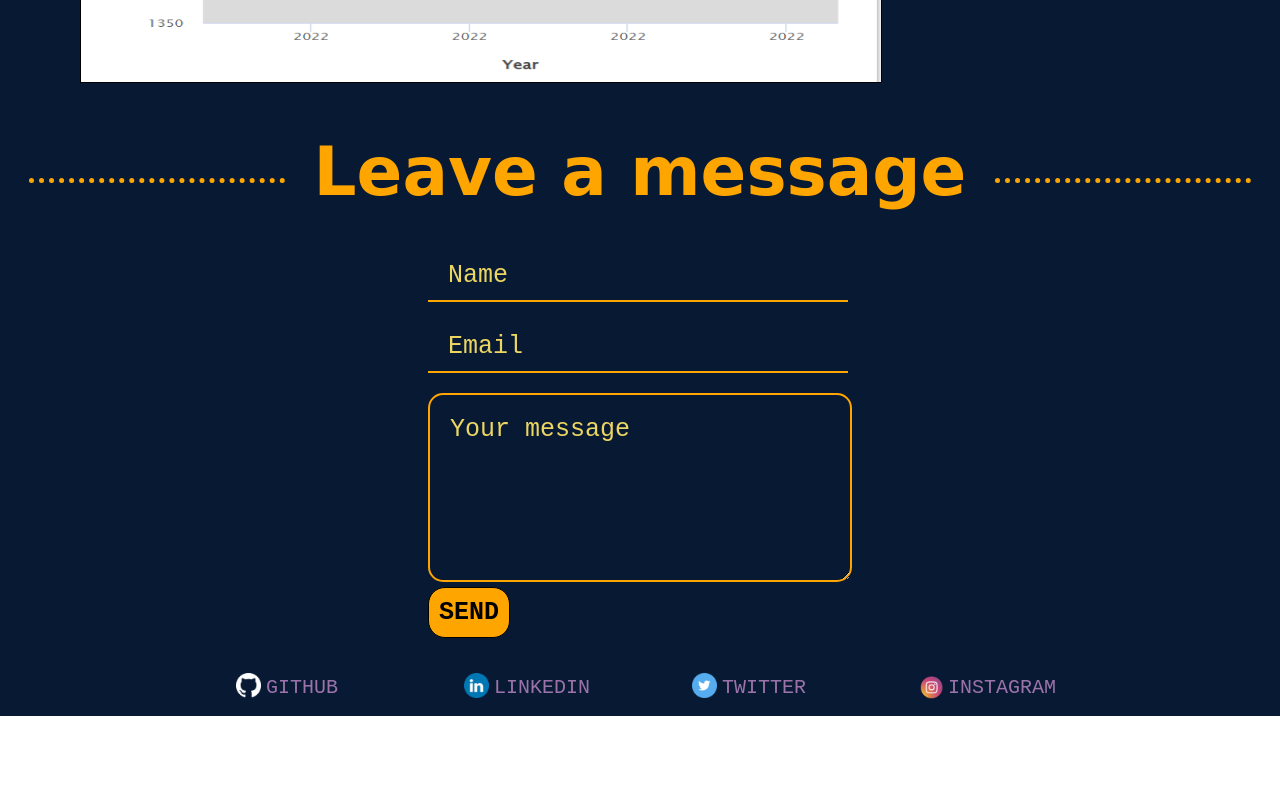
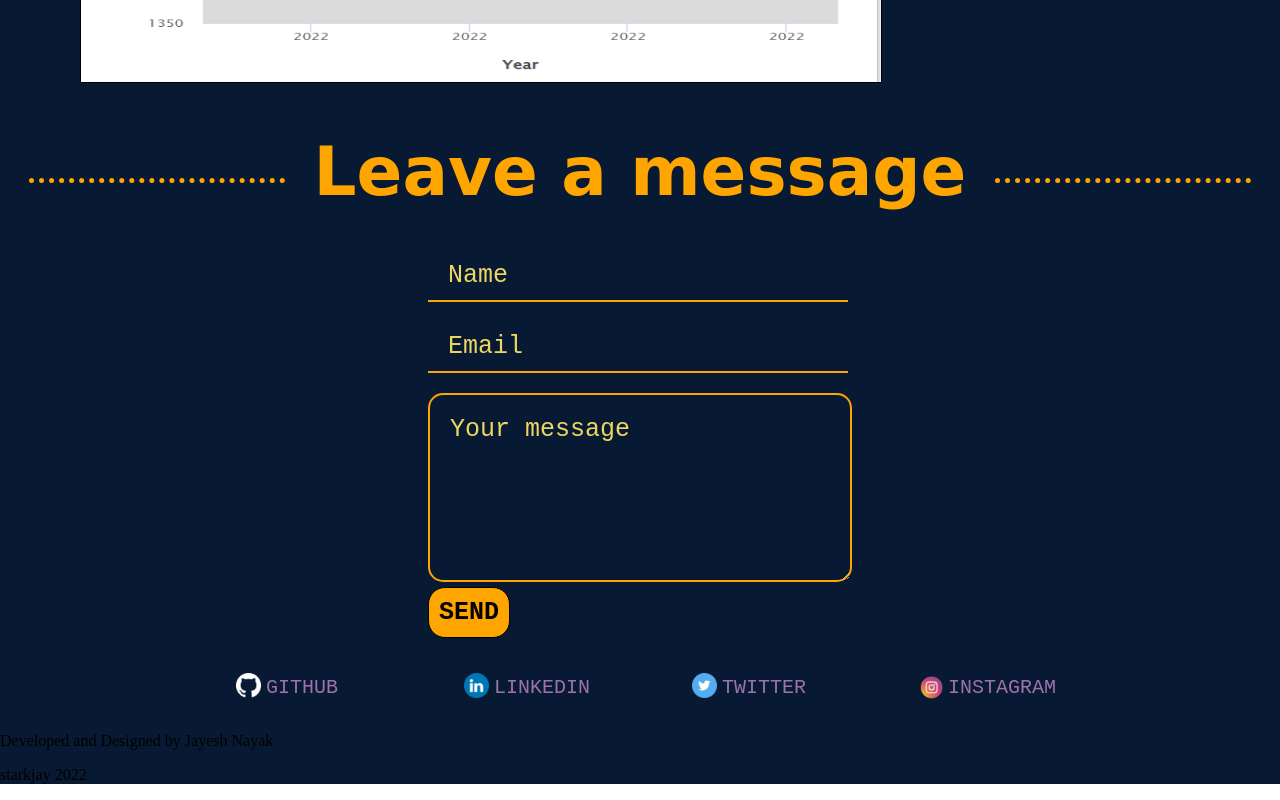
Before and after one commit to starkjay21/portfolio, a plain HTML site: page index.html in a window 1280 px wide. Shown: the part 5806-6606 px from the top of the page. Before the commit the page ends 6522 px from the top, so only its background shows below. Drawn offline with Linux system fonts and the light colour scheme; a web font is replaced by a local one.

Commit message:
added html footer

```diff
--- a/index.html
+++ b/index.html
@@ -167,7 +167,10 @@
 
             </div>
             <!--<p class="end">Creator & Designer: starkjay</p>-->
-
+            <footer>
+        <p class="cred">Developed and Designed by Jayesh Nayak</p>
+        <p class="cprght">starkjay 2022</p>
+    </footer>
 
         </div>
 
```
